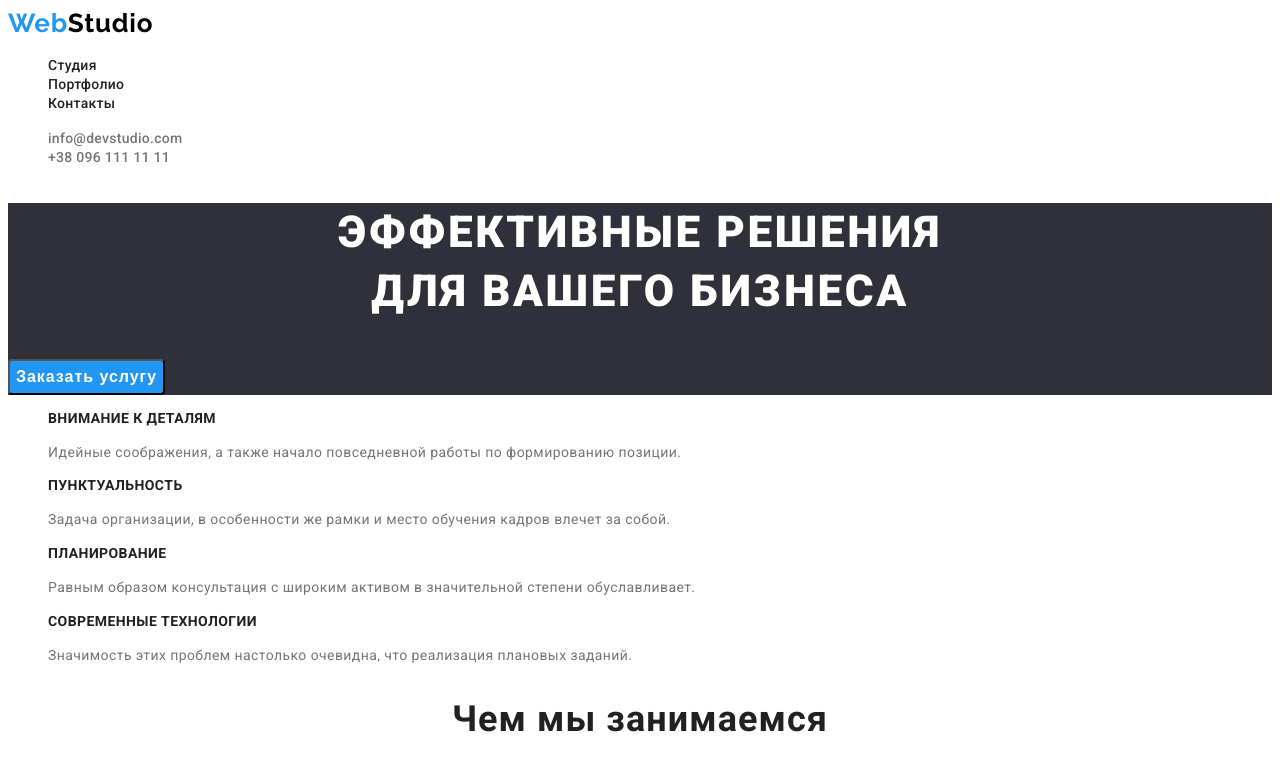
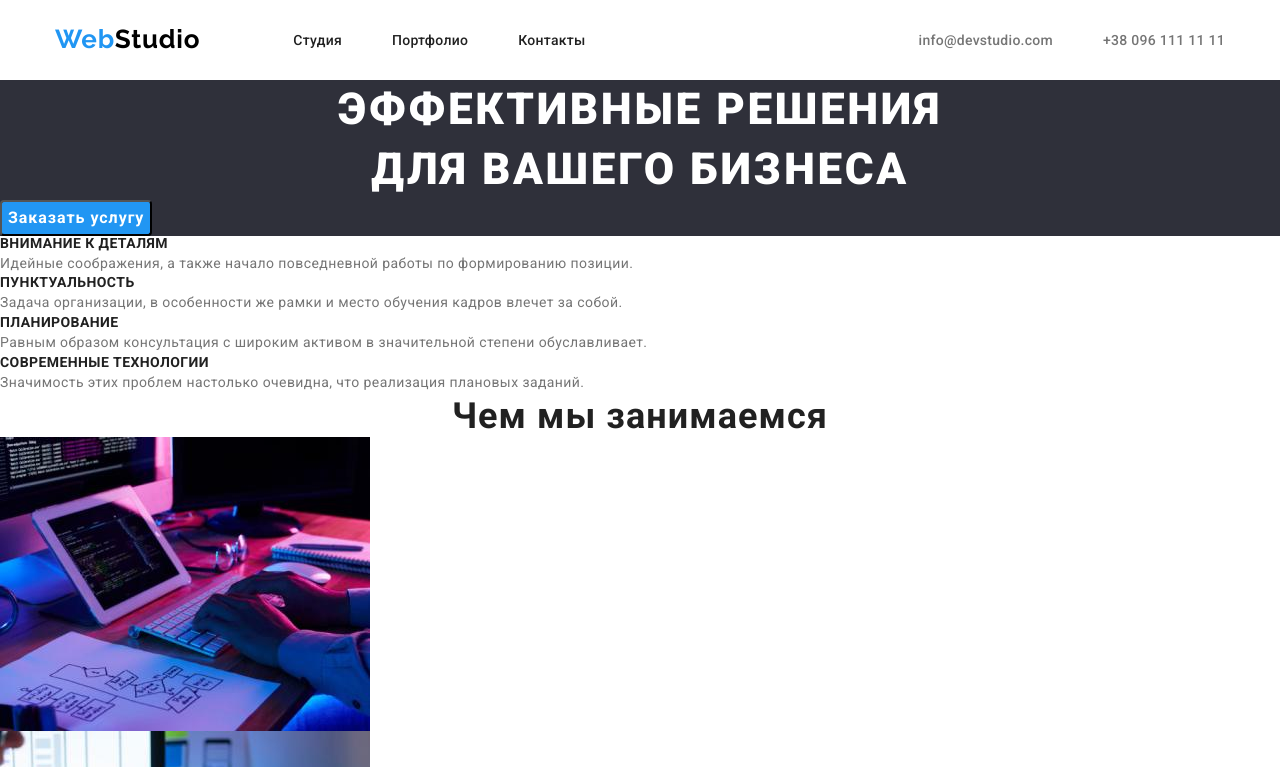
Before and after one commit to IuriiGulko/goit-markup-hw-02, a plain HTML site: page index.html in a window 1280 px wide. Shown: the top 767 px of the page. Drawn offline with nearby package versions, Linux system fonts and the light colour scheme.

Commit message:
css (header-flex)

```diff
--- a/css/styles.css
+++ b/css/styles.css
@@ -8,9 +8,32 @@
   --header-text-color: #212121;
 }
 
+p,
+h1,
+h2,
+h3,
+h4,
+h5,
+h6 {
+  margin: 0;
+}
+
+ul {
+  margin: 0;
+  padding-left: 0;
+}
+img {
+  display: block;
+}
 body {
   font-family: 'Roboto', sans-serif;
   text-decoration-color: #212121;
+}
+.container {
+  width: 1200px;
+  margin: 0 auto;
+  padding-left: 15px;
+  padding-right: 15px;
 }
 
 .logo {
@@ -55,7 +78,33 @@ body {
   letter-spacing: 0.02em;
   color: #757575;
 }
-
+.header-container {
+  display: flex;
+}
+.header-navigation {
+  display: flex;
+  align-items: center;
+}
+.header-contacts-list {
+  display: flex;
+  margin-left: auto;
+  align-items: center;
+}
+.header-list {
+  display: flex;
+  align-items: center;
+}
+.header-item:not(:last-child) {
+  margin-right: 50px;
+}
+.logo {
+  margin-right: 93px;
+  padding-top: 24px;
+  padding-bottom: 25px;
+}
+.header-contacts-link {
+  margin-left: 50px;
+}
 /* ------------ hero -----------*/
 
 .hero-title {
--- a/index.html
+++ b/index.html
@@ -11,11 +11,15 @@
     <link
         href="https://fonts.googleapis.com/css2?family=Raleway:wght@700&family=Roboto:wght@400;500;700;900&display=swap"
         rel="stylesheet">
+        <link rel="stylesheet" href="https://cdnjs.cloudflare.com/ajax/libs/modern-normalize/1.1.0/modern-normalize.min.css"
+            integrity="sha512-wpPYUAdjBVSE4KJnH1VR1HeZfpl1ub8YT/NKx4PuQ5NmX2tKuGu6U/JRp5y+Y8XG2tV+wKQpNHVUX03MfMFn9Q=="
+            crossorigin="anonymous" referrerpolicy="no-referrer" />
     <link rel="stylesheet" href="./css/styles.css">
 </head>
 
 <body>
     <header class="header">
+        <div class="container header-container">
             <nav class="header-navigation">
                 <a lang="en" href="" class="logo link">Web<span class="header-logo-right">Studio</span></a>
                 <ul class="header-list list">
@@ -30,10 +34,13 @@
                     </li>
                 </ul>
             </nav>
+            <div class="header-contacts-list">
             <ul class="header-contacts-list list">
                 <li><a class="header-contacts-link link" href="mailto:info@devstudio.com">info@devstudio.com</a></li>
                 <li><a class="header-contacts-link link" href="tel:+380961111111">+38 096 111 11 11</a></li>
             </ul>
+            </div>
+        </div>
     </header>
     <main>
         <section class="hero">
@@ -45,19 +52,23 @@
             <ul class="features-list list">
                 <li class="features-item">
                     <h3 class="features-title">Внимание к деталям</h3>
-                    <p class="features-text">Идейные соображения, а также начало повседневной работы по формированию позиции.</p>
+                    <p class="features-text">Идейные соображения, а также начало повседневной работы по формированию
+                        позиции.</p>
                 </li>
                 <li class="features-item">
                     <h3 class="features-title">Пунктуальность</h3>
-                    <p class="features-text">Задача организации, в особенности же рамки и место обучения кадров влечет за собой.</p>
+                    <p class="features-text">Задача организации, в особенности же рамки и место обучения кадров влечет
+                        за собой.</p>
                 </li>
                 <li class="features-item">
                     <h3 class="features-title">Планирование</h3>
-                    <p class="features-text">Равным образом консультация с широким активом в значительной степени обуславливает.</p>
+                    <p class="features-text">Равным образом консультация с широким активом в значительной степени
+                        обуславливает.</p>
                 </li>
                 <li class="features-item">
                     <h3 class="features-title">Современные технологии</h3>
-                    <p class="features-text">Значимость этих проблем настолько очевидна, что реализация плановых заданий.</p>
+                    <p class="features-text">Значимость этих проблем настолько очевидна, что реализация плановых
+                        заданий.</p>
                 </li>
             </ul>
 
@@ -105,9 +116,12 @@
         </address>
         <address>
             <ul class="footer-contacts-list list">
-                <li class="footer-contacts-link"><a class="studio-address footer-link link" href="">г. Киев, пр-т Леси Украинки, 26</a></li>
-                <li class="footer-contacts-link"><a class="footer-contacts-link footer-link link" href="mailto:info@example.com">info@example.com</a></li>
-                <li class="footer-contacts-link"><a class="footer-contacts-link footer-link link" href="tel:++380991111111">+38 099 111 11 11</a></li>
+                <li class="footer-contacts-link"><a class="studio-address footer-link link" href="">г. Киев, пр-т Леси
+                        Украинки, 26</a></li>
+                <li class="footer-contacts-link"><a class="footer-contacts-link footer-link link"
+                        href="mailto:info@example.com">info@example.com</a></li>
+                <li class="footer-contacts-link"><a class="footer-contacts-link footer-link link"
+                        href="tel:++380991111111">+38 099 111 11 11</a></li>
             </ul>
         </address>
 
```
Lines whose indentation alone changed are shown as unchanged.
